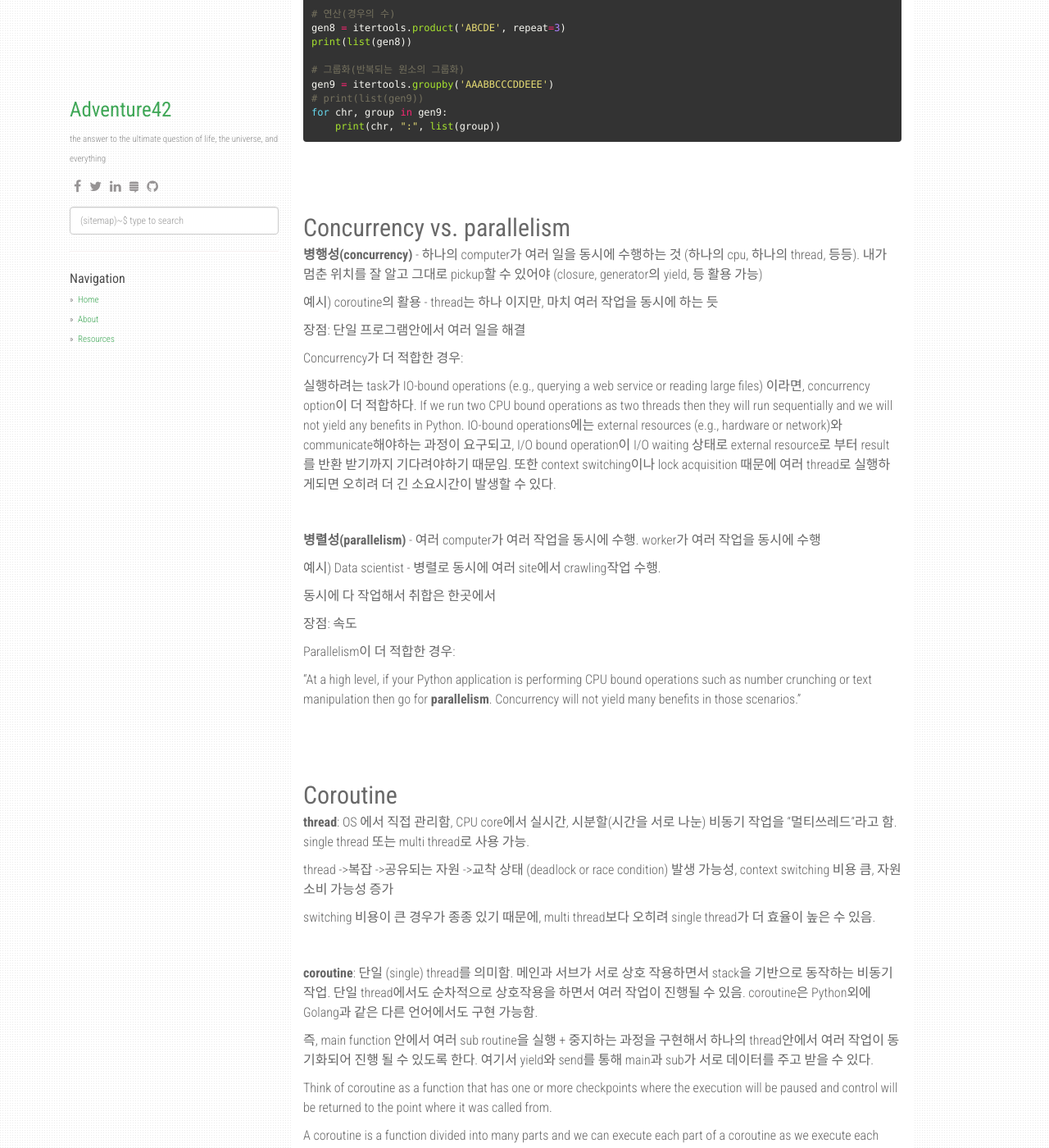
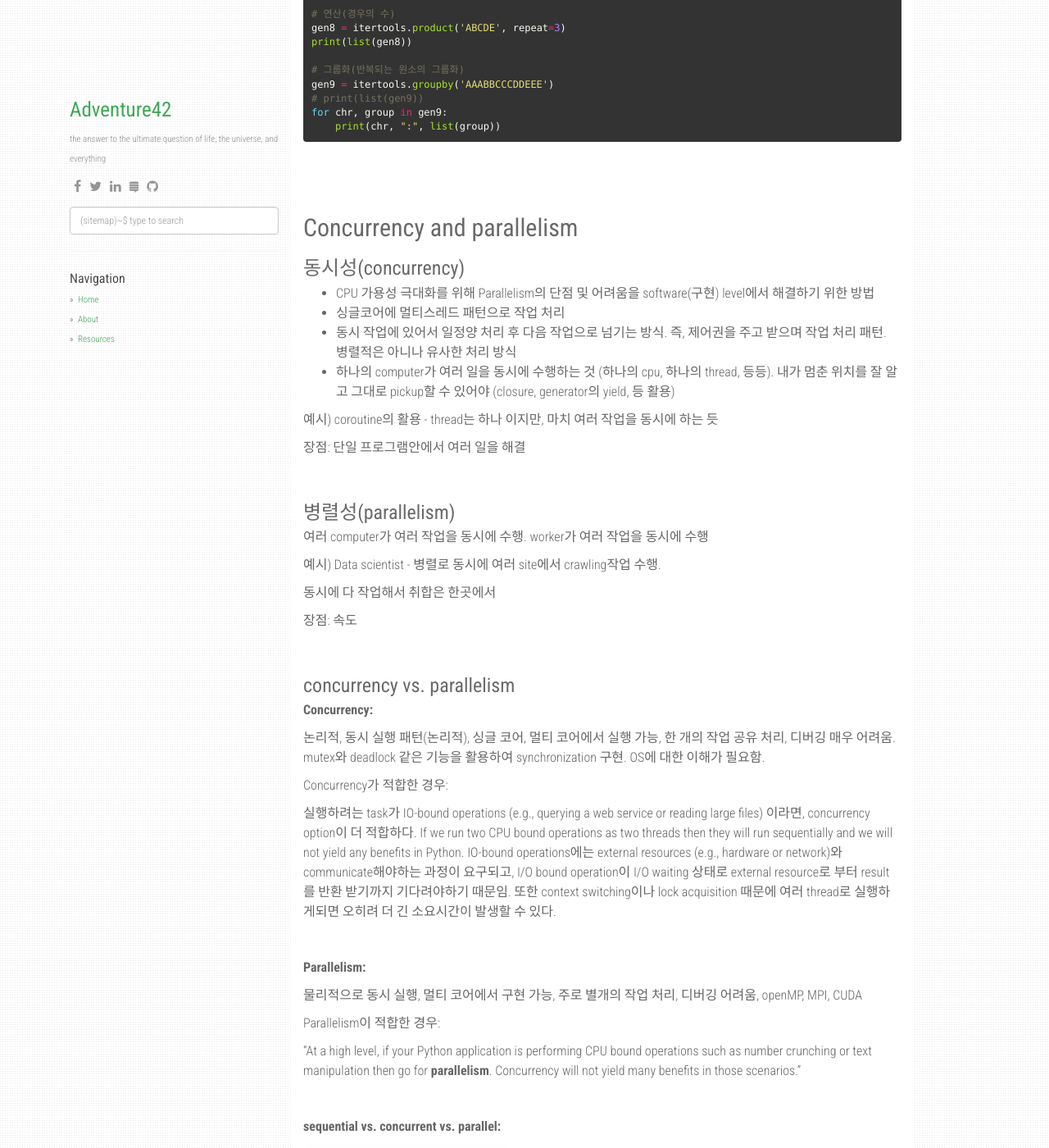
Before and after one commit to adventure42/adventure42.github.io, a Jekyll site: the page built from _posts/2022-11-18-Python_Programming_5_Concurrency.md, in a window 1280 px wide and 1400 px high, scrolled down 5891 px. Shown: the whole window at 82% size. Built offline with Jekyll 4.4.1, drawn with Linux system fonts in a browser that asks for light colours; nearby versions of some CDN libraries; comment, search, counter and statistics services are not loaded; some of the changed text lies outside the part shown.

Commit message:
update postings on DNN and concurrency vs. parallelism

```diff
--- a/_posts/2022-11-18-Python_Programming_5_Concurrency.md
+++ b/_posts/2022-11-18-Python_Programming_5_Concurrency.md
@@ -349,21 +349,24 @@ for chr, group in gen9:
 
 <br>
 
-## Concurrency vs. parallelism
+## Concurrency and parallelism
 
-**병행성(concurrency)** - 하나의 computer가 여러 일을 동시에 수행하는 것 (하나의 cpu, 하나의 thread, 등등). 내가 멈춘 위치를 잘 알고 그대로 pickup할 수 있어야 (closure, generator의 yield, 등 활용 가능)
+### 동시성(concurrency)
+
+- CPU 가용성 극대화를 위해 Parallelism의 단점 및 어려움을 software(구현) level에서 해결하기 위한 방법
+- 싱글코어에 멀티스레드 패턴으로 작업 처리
+- 동시 작업에 있어서 일정양 처리 후 다음 작업으로 넘기는 방식. 즉, 제어권을 주고 받으며 작업 처리 패턴. 병렬적은 아니나 유사한 처리 방식
+- 하나의 computer가 여러 일을 동시에 수행하는 것 (하나의 cpu, 하나의 thread, 등등). 내가 멈춘 위치를 잘 알고 그대로 pickup할 수 있어야 (closure, generator의 yield, 등 활용)
 
 예시) coroutine의 활용 - thread는 하나 이지만, 마치 여러 작업을 동시에 하는 듯
 
 장점: 단일 프로그램안에서 여러 일을 해결
 
-Concurrency가 더 적합한 경우:
-
-실행하려는 task가 IO-bound operations (e.g., querying a web service or reading large files) 이라면, concurrency option이 더 적합하다. If we run two CPU bound operations as two threads then they will run sequentially and we will not yield any benefits in Python. IO-bound operations에는 external resources (e.g., hardware or network)와 communicate해야하는 과정이 요구되고, I/O bound operation이 I/O waiting 상태로 external resource로 부터 result를 반환 받기까지 기다려야하기 때문임. 또한 context switching이나 lock acquisition 때문에 여러 thread로 실행하게되면 오히려 더 긴 소요시간이 발생할 수 있다.
-
 <br>
 
-**병렬성(parallelism)** - 여러 computer가 여러 작업을 동시에 수행. worker가 여러 작업을 동시에 수행
+### 병렬성(parallelism)
+
+여러 computer가 여러 작업을 동시에 수행. worker가 여러 작업을 동시에 수행
 
 예시) Data scientist - 병렬로 동시에 여러 site에서 crawling작업 수행.
 
@@ -371,9 +374,35 @@ Concurrency가 더 적합한 경우:
 
 장점: 속도
 
-Parallelism이 더 적합한 경우:
+<br>
+
+### concurrency vs. parallelism
+
+**Concurrency:**
+
+논리적, 동시 실행 패턴(논리적), 싱글 코어, 멀티 코어에서 실행 가능, 한 개의 작업 공유 처리, 디버깅 매우 어려움. mutex와 deadlock 같은 기능을 활용하여 synchronization 구현. OS에 대한 이해가 필요함.
+
+Concurrency가 적합한 경우:
+
+실행하려는 task가 IO-bound operations (e.g., querying a web service or reading large files) 이라면, concurrency option이 더 적합하다. If we run two CPU bound operations as two threads then they will run sequentially and we will not yield any benefits in Python. IO-bound operations에는 external resources (e.g., hardware or network)와 communicate해야하는 과정이 요구되고, I/O bound operation이 I/O waiting 상태로 external resource로 부터 result를 반환 받기까지 기다려야하기 때문임. 또한 context switching이나 lock acquisition 때문에 여러 thread로 실행하게되면 오히려 더 긴 소요시간이 발생할 수 있다.
+
+<br>
+
+**Parallelism:**
+
+물리적으로 동시 실행, 멀티 코어에서 구현 가능, 주로 별개의 작업 처리, 디버깅 어려움, openMP, MPI, CUDA
+
+Parallelism이 적합한 경우:
 
 "At a high level, if your Python application is performing CPU bound operations such as number crunching or text manipulation then go for **parallelism**. Concurrency will not yield many benefits in those scenarios."
+
+<br>
+
+**sequential vs. concurrent vs. parallel:**
+
+![](https://raw.githubusercontent.com/adventure42/adventure42.github.io/master/static/img/_posts/concurrency_vs_parallelism.PNG)
+
+![](https://raw.githubusercontent.com/adventure42/adventure42.github.io/master/static/img/_posts/concurrency_vs_parallelism2.PNG)
 
 <br>
 
@@ -775,6 +804,41 @@ Task queue size 0
 
 <br>
 
+## Blocking I/O and Non-blocking I/O
+
+Blocking I/O:
+
+- 시스템 콜 요청 시 -> kernel I/O 작업 완료 시 까지 응답 대기
+
+- 제어권(I/O 작업) -> kernel 소유 -> 응답(response)전 까지 대기(Block) -> 다른 작업 수행 불가(대기)
+
+Non-blocking I/O:
+
+- 시스템 콜 요청 시 -> kernel I/O 작업 완료 여부 상관없이 즉시 응답
+- 제어권(I/O 작업) -> 유저 프로세스 -> 다른 작업 수행 가능(지속) -> 주기적으로 시스템 콜 통해서 I/O작업 완료 여부 확인
+
+Async vs. Sync
+
+- Async:
+
+  I/O 작업 완료 여부에 대한 notice는 Kernel(호출되는 함수) -> 유저 프로세스(호출하는 함수)
+
+  ![](https://raw.githubusercontent.com/adventure42/adventure42.github.io/master/static/img/_posts/async.PNG)
+
+- Sync:
+
+  I/O 작업 완료 여부에 대한 notice는 유저 프로세스(호출하는 함수) -> kernel(호출되는 함수)
+
+  ![](https://raw.githubusercontent.com/adventure42/adventure42.github.io/master/static/img/_posts/Sync.PNG)
+
+- comparison:
+
+![](https://raw.githubusercontent.com/adventure42/adventure42.github.io/master/static/img/_posts/sync_async_block_nonblock.PNG)
+
+<br>
+
+<br>
+
 # References
 
 1. 우리를 위한 프로그래밍: 파이썬 중급 인프런 오리지널
```
Also changed, not shown: static/img/_posts/Sync.PNG (added), static/img/_posts/async.PNG (added), static/img/_posts/concurrency_vs_parallelism.PNG (added), static/img/_posts/concurrency_vs_parallelism2.PNG (added), static/img/_posts/sync_async_block_nonblock.PNG (added).
